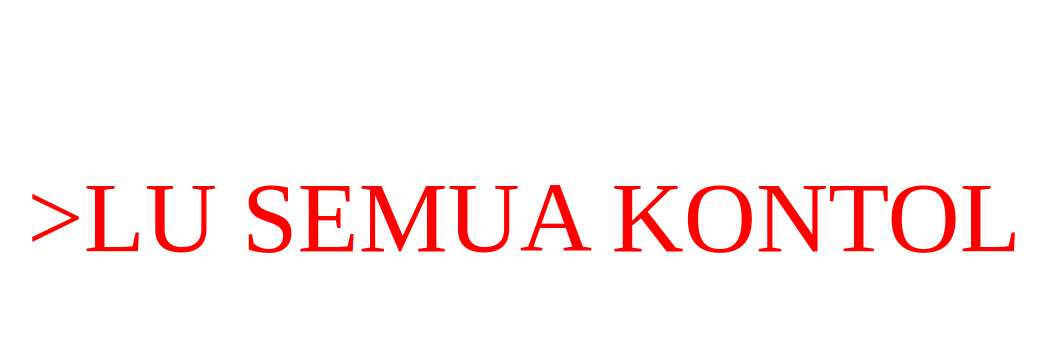
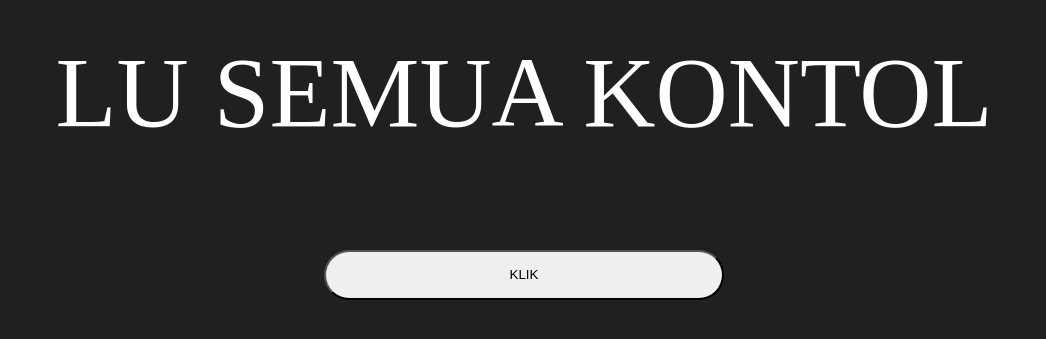
Before and after one commit to Pandu28r/web1, a plain HTML site: page index.html in a window 1280 px wide. Shown: the part 183-522 px from the top of the page, without its empty margins (116-1162 px from the left). Drawn offline with Linux system fonts and the light colour scheme.

Commit message:
Update index.html

```diff
--- a/index.html
+++ b/index.html
@@ -3,22 +3,36 @@
 <head>
     <meta charset="UTF-8">
     <meta name="viewport" content="width=device-width, initial-scale=1.0">
-    <title>Document</title>
+    <title>ramadhan</title>
     <style>
         html, body{
             width: 100vw;
             height: 100vh;
             display: flex;
+            flex-direction: column;
             align-items: center;
             justify-content: center;
+            background-color: rgb(32, 32, 32);
         }
         p{
-            color: red;
+            color: rgb(255, 255, 255);
             font-size: 100px;
+        }
+        button{
+            width: 400px;
+            height: 50px;
+            border-radius: 40px;
         }
     </style>
 </head>
 <body>
-    <p>>LU SEMUA KONTOL</p>
+    <p>LU SEMUA KONTOL</p>
+    <button onclick="klik();" class="button1">KLIK</button>
+    <p class="teks1"></p>
 </body>
+<script>
+    function klik(){
+        document.querySelector(".teks1").innerHTML = "muka lu kaya peler";
+    }
+</script>
 </html>
```
